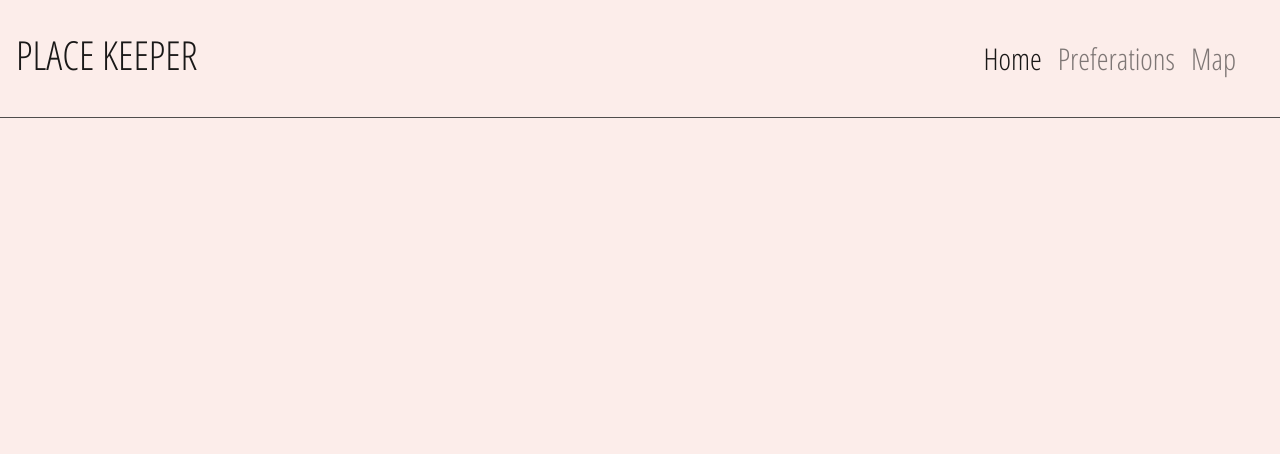
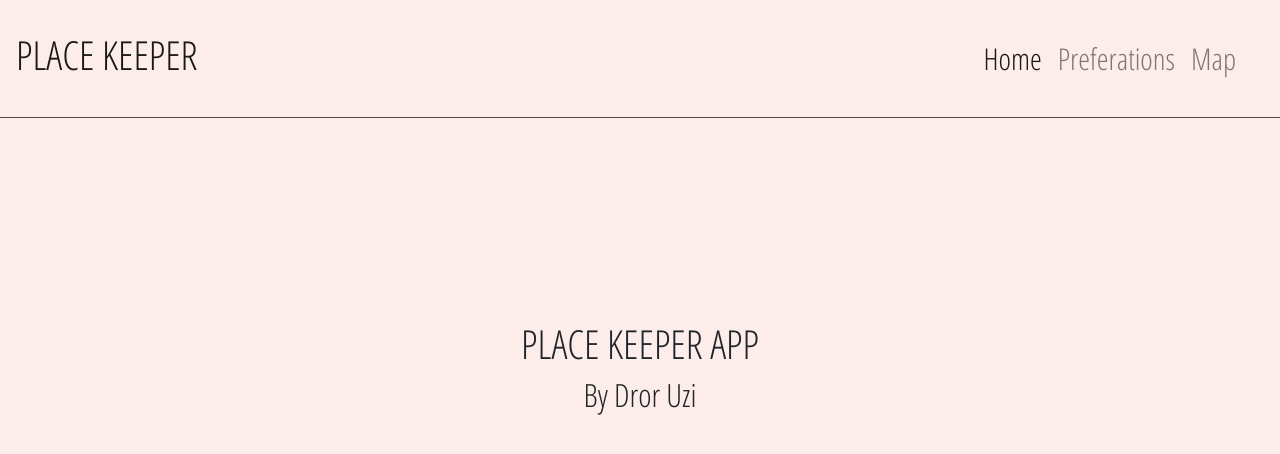
Before and after one commit to DrorUzi/place-keeper, a plain HTML site: page index.html in a window 1280 px wide. Drawn offline with nearby package versions, Linux system fonts and the light colour scheme.

Commit message:
delivery

```diff
--- a/css/main.css
+++ b/css/main.css
@@ -31,6 +31,13 @@ input:not(.age) {
 
 label {
     display: block;
+}
+
+.main {
+    position: absolute;
+    top: 40%;
+    text-align: center;
+    width: 100%;
 }
 
 .icon {
@@ -152,7 +159,8 @@ label {
 ul {
     padding: 0.312rem;
 }
-.card{
+
+.card {
     background-color: #FCEDEA;
     font-family: openSans;
     font-size: 1.5rem;
@@ -166,21 +174,20 @@ ul {
     margin-top: 5.5em;
 }
 
-
 .form-dark .md-form label {
     color: black;
 }
 
-.form-control{
+.form-control {
     width: auto;
-
-}
-.btn{
-    width: 8rem;
-    font-size:1em
 }
 
-.color{
+.btn {
+    width: 8rem;
+    font-size: 1em
+}
+
+.color {
     width: 8rem;
 }
 
@@ -189,7 +196,6 @@ ul {
 }
 
 .form-dark textarea.md-textarea:focus:not([readonly]) {
-
     color: black;
 }
 
--- a/index.html
+++ b/index.html
@@ -36,6 +36,9 @@
     </nav>
 
     <div class="header-border"></div>
+    <article class="main">
+    <h1>PLACE KEEPER APP</h1><br>
+    <h2>By Dror Uzi</h2></article>
     <script src="https://code.jquery.com/jquery-3.3.1.slim.min.js"
         integrity="sha384-q8i/X+965DzO0rT7abK41JStQIAqVgRVzpbzo5smXKp4YfRvH+8abtTE1Pi6jizo"
         crossorigin="anonymous"></script>
```
